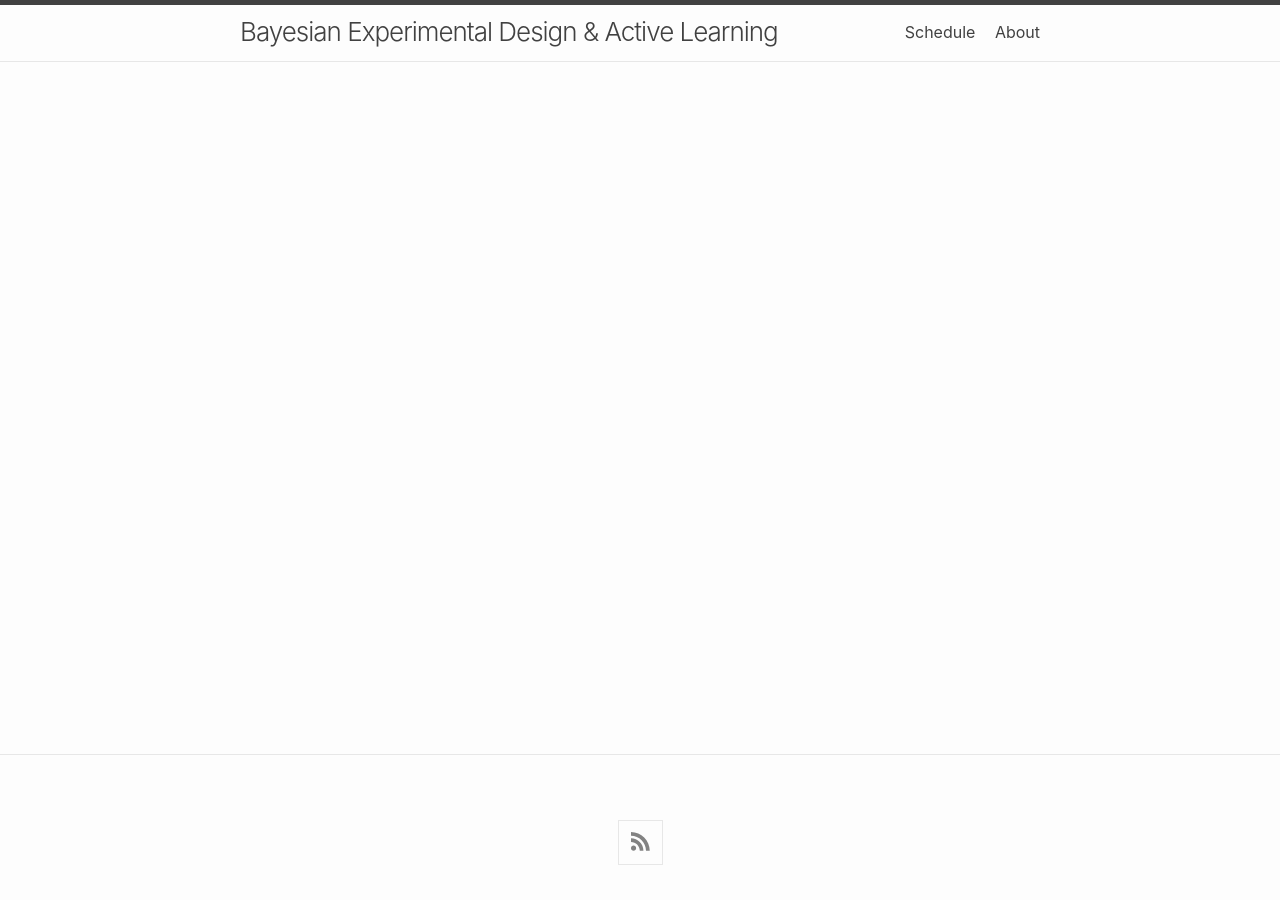
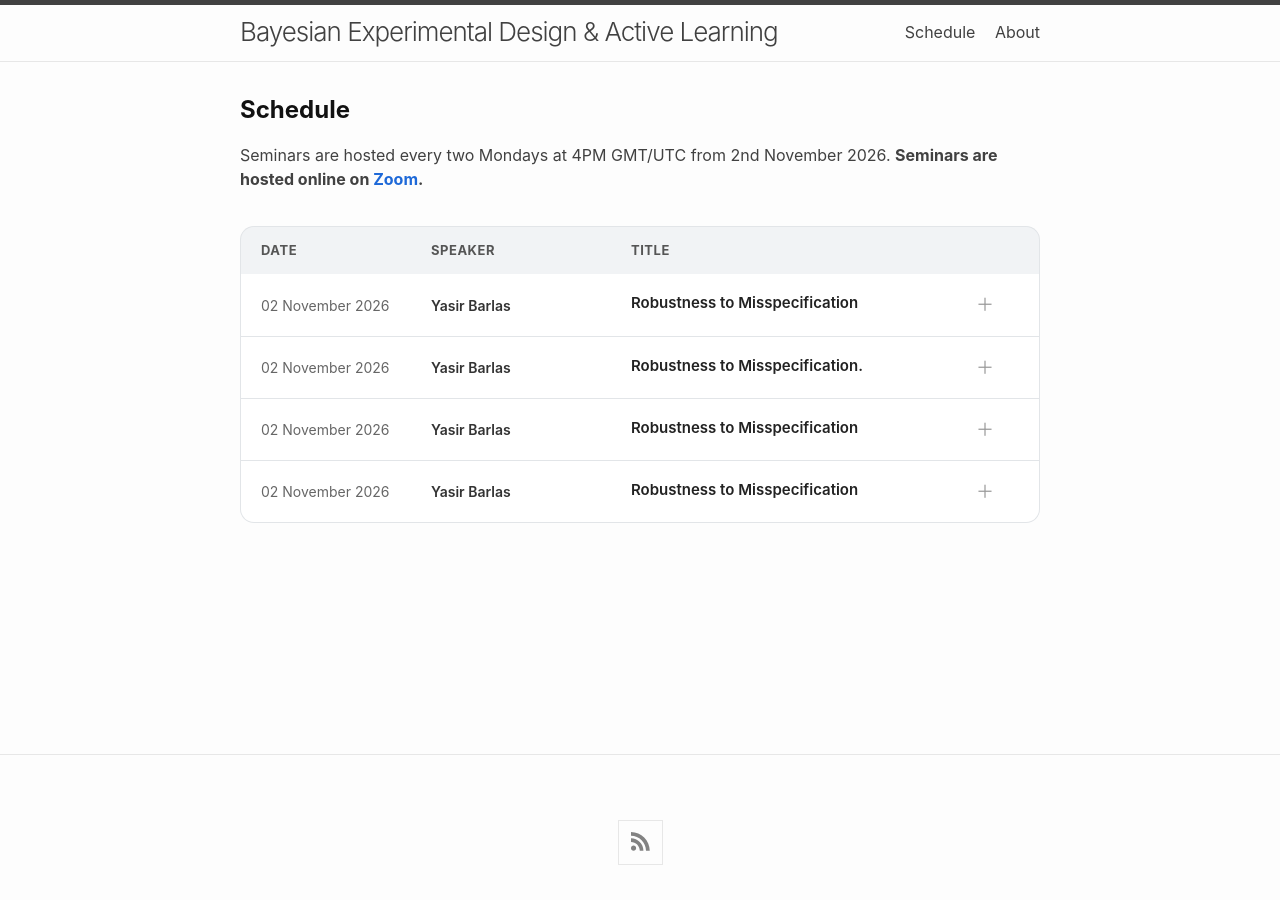
Before and after one commit to bayesiandesign/seminar, a Jekyll site: the page built from schedule.html, in a window 1280 px wide. Built offline with Jekyll 4.4.1, drawn with Linux system fonts in a browser that asks for light colours; nearby versions of some CDN libraries.

Commit message:
Add seminar schedule with details
Added details for upcoming seminars including date, speaker, and title.

```diff
--- a/schedule.html
+++ b/schedule.html
@@ -3,3 +3,128 @@ layout: default
 title: Schedule
 permalink: /schedule/
 ---
+
+<div class="about">
+  <h2><span style='font-weight: bold;'>Schedule</span></h2>
+
+  <p>Seminars are hosted every two Mondays at 4PM GMT/UTC from 2nd November 2026. <span style='font-weight: bold;'>Seminars are hosted online on <a href="https://zoom.us/j/97648549165">Zoom</a>.</span></p>
+
+  <div class="seminar-schedule">
+
+    <div class="schedule-header">
+        <div>Date</div>
+        <div>Speaker</div>
+        <div>Title</div>
+    </div>
+
+
+    <details class="seminar-row">
+
+        <summary>
+            <div class="seminar-date">
+                02 November 2026
+            </div>
+
+            <div class="seminar-speaker">
+                Yasir Barlas
+            </div>
+
+            <div class="seminar-title">
+                Robustness to Misspecification
+            </div>
+        </summary>
+
+        <div class="seminar-abstract">
+            <strong>Abstract</strong>
+
+            <p>
+                Robustness to misspecification.
+            </p>
+        </div>
+
+    </details>
+
+
+    <details class="seminar-row">
+
+        <summary>
+            <div class="seminar-date">
+                02 November 2026
+            </div>
+
+            <div class="seminar-speaker">
+                Yasir Barlas
+            </div>
+
+            <div class="seminar-title">
+                Robustness to Misspecification.
+            </div>
+        </summary>
+
+        <div class="seminar-abstract">
+            <strong>Abstract</strong>
+
+            <p>
+                Robustness to misspecification.
+            </p>
+        </div>
+
+    </details>
+
+
+    <details class="seminar-row">
+
+        <summary>
+            <div class="seminar-date">
+                02 November 2026
+            </div>
+
+            <div class="seminar-speaker">
+                Yasir Barlas
+            </div>
+
+            <div class="seminar-title">
+                Robustness to Misspecification
+            </div>
+        </summary>
+
+        <div class="seminar-abstract">
+            <strong>Abstract</strong>
+
+            <p>
+                Robustness to misspecification.
+            </p>
+        </div>
+
+    </details>
+
+
+    <details class="seminar-row">
+
+        <summary>
+            <div class="seminar-date">
+                02 November 2026
+            </div>
+
+            <div class="seminar-speaker">
+                Yasir Barlas
+            </div>
+
+            <div class="seminar-title">
+                Robustness to Misspecification
+            </div>
+        </summary>
+
+        <div class="seminar-abstract">
+            <strong>Abstract</strong>
+
+            <p>
+                Robustness to misspecification.
+            </p>
+        </div>
+
+    </details>
+
+</div>
+
+</div>
```
